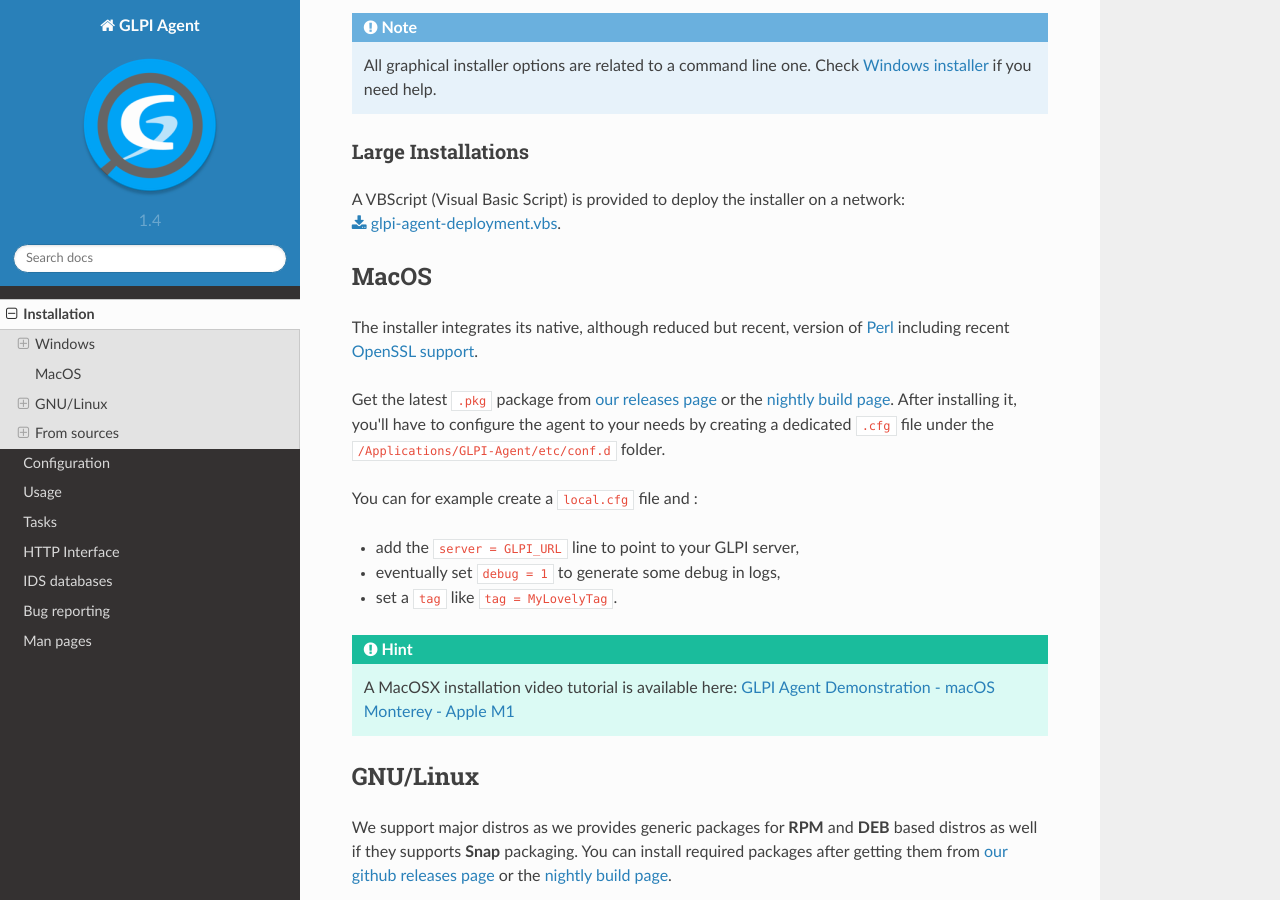
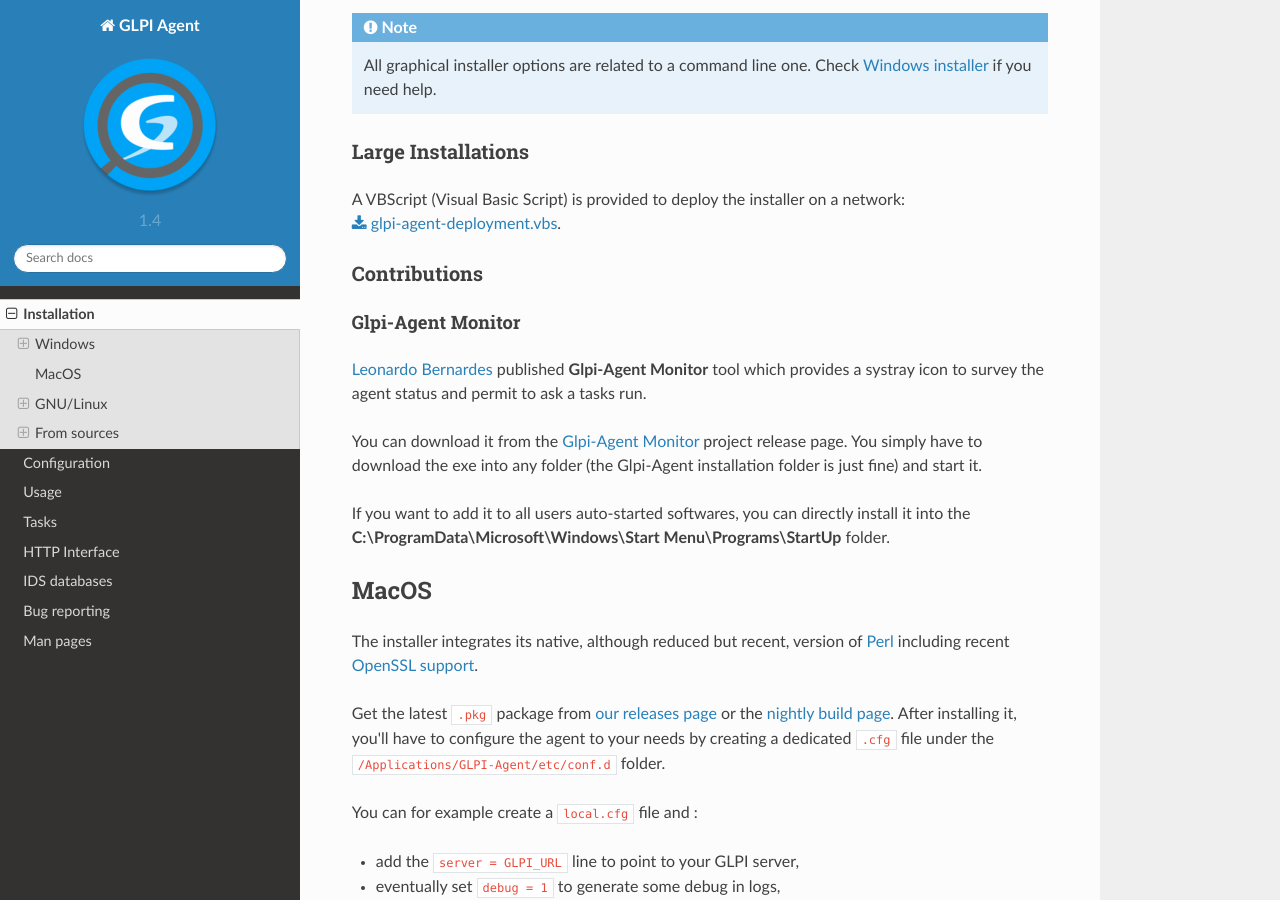
Before and after one commit to glpi-project/doc-agent, a Sphinx documentation site: the page built from source/installation/index.rst, in a window 1280 px wide and 900 px high, scrolled down 764 px. Built offline with Sphinx 7.4.7 and the Read the Docs theme 2.0.0, drawn with Linux system fonts in a browser that asks for light colours; some of the changed text lies outside the part shown.

Commit message:
Add Glpi-Agent Monitor contribution

```diff
--- a/source/installation/index.rst
+++ b/source/installation/index.rst
@@ -36,6 +36,19 @@
 
 A VBScript (Visual Basic Script) is provided to deploy the installer on a network:
 :download:`glpi-agent-deployment.vbs <https://raw.github.com/glpi-project/glpi-agent/develop/contrib/windows/glpi-agent-deployment.vbs>`.
+
+Contributions
+^^^^^^^^^^^^^
+
+Glpi-Agent Monitor
+~~~~~~~~~~~~~~~~~~
+
+`Leonardo Bernardes <https://github.com/redddcyclone>`_ published **Glpi-Agent Monitor** tool which provides a systray icon to survey the agent status and permit to ask a tasks run.
+
+You can download it from the `Glpi-Agent Monitor <https://github.com/glpi-project/glpi-agentmonitor/releases>`_ project release page.
+You simply have to download the exe into any folder (the Glpi-Agent installation folder is just fine) and start it.
+
+If you want to add it to all users auto-started softwares, you can directly install it into the **C:\\ProgramData\\Microsoft\\Windows\\Start Menu\\Programs\\StartUp** folder.
 
 MacOS
 -----
```
